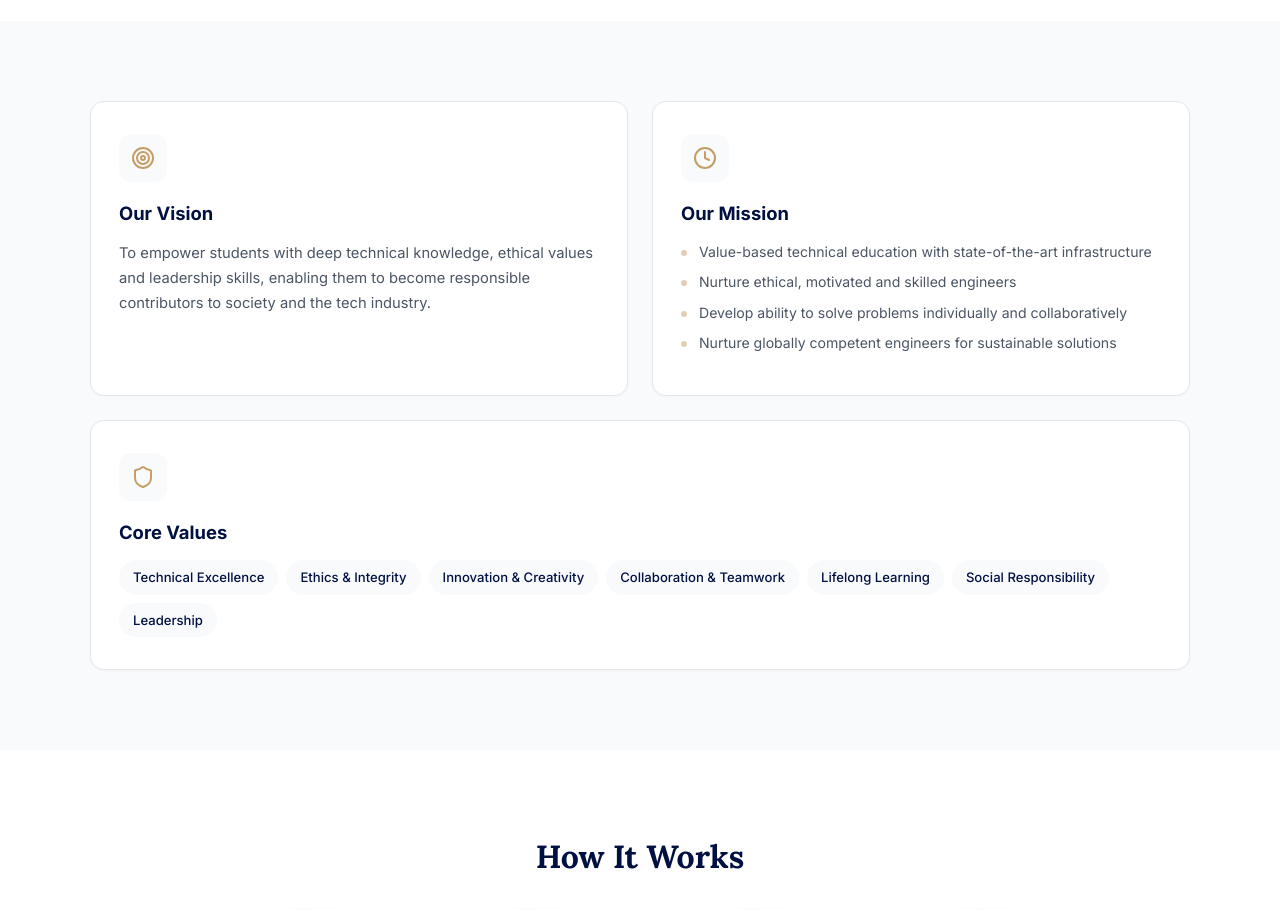
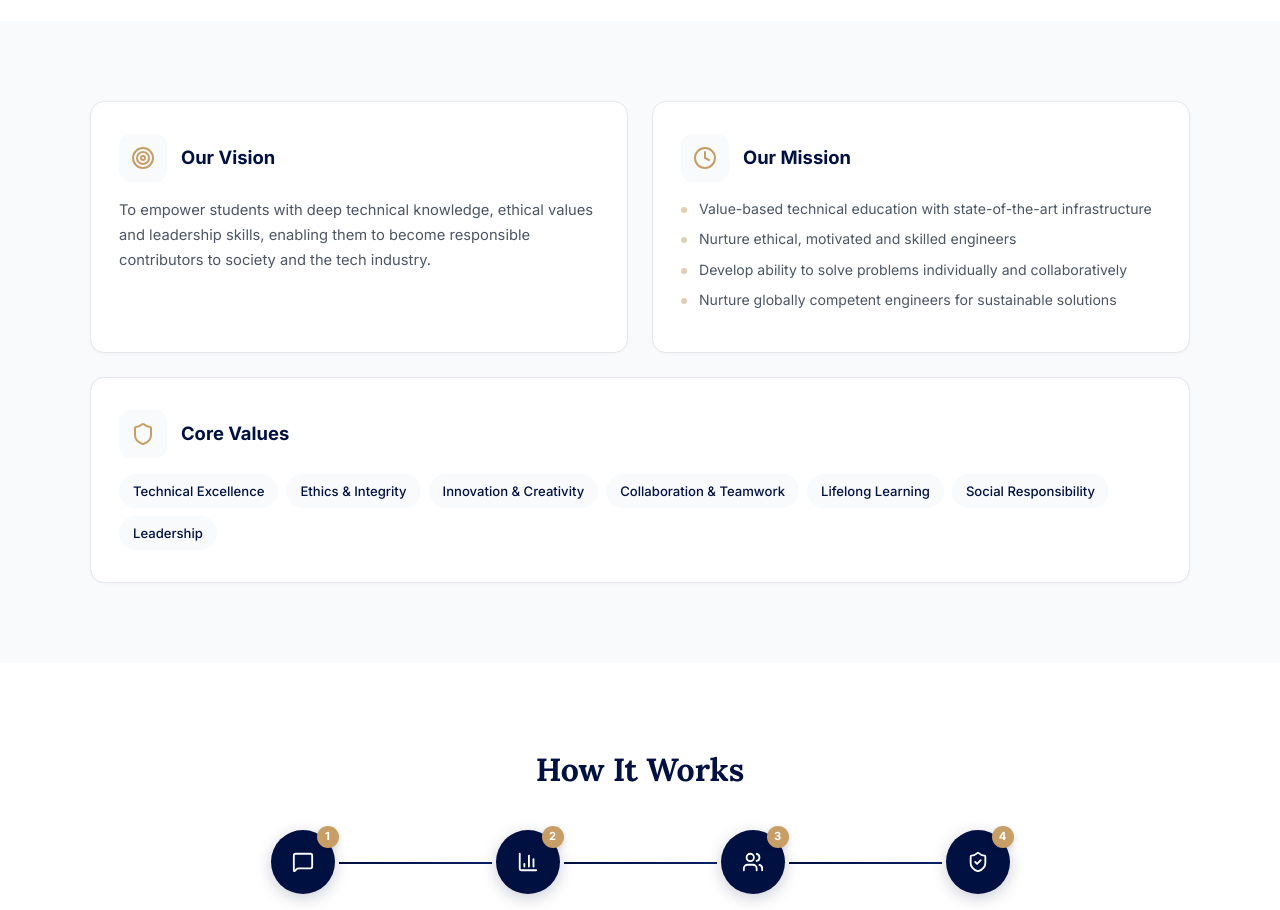
Before and after one commit to PawanSimha/SNPSU-StudentFeedbackCollectingSysytem, a React (Vite) app in the folder client/: page / in a window 1280 px wide. Shown: the part 1540-2450 px from the top of the page. Built offline with nearby package versions, Linux system fonts and the light colour scheme; no server answers.

Commit message:
VMV cards: icon and heading side by side
Restructured VMV card headers: wrapped icon + h3 in .vmv-card__header with display:flex align-items:center gap:14px. Removed margin-bottom from icon and h3 since they're now in a flex row.

```diff
--- a/client/src/components/Landing.jsx
+++ b/client/src/components/Landing.jsx
@@ -230,13 +230,17 @@ const Landing = () => {
         <div className="landing-section__inner">
           <div className="landing-vmv__grid">
             <div className="vmv-card">
+              <div className="vmv-card__header">
                 <div className="vmv-card__icon"><Target size={24} /></div>
                 <h3>Our Vision</h3>
+              </div>
               <p>To empower students with deep technical knowledge, ethical values and leadership skills, enabling them to become responsible contributors to society and the tech industry.</p>
             </div>
             <div className="vmv-card">
+              <div className="vmv-card__header">
                 <div className="vmv-card__icon"><Clock size={24} /></div>
                 <h3>Our Mission</h3>
+              </div>
               <ul>
                 <li>Value-based technical education with state-of-the-art infrastructure</li>
                 <li>Nurture ethical, motivated and skilled engineers</li>
@@ -245,8 +249,10 @@ const Landing = () => {
               </ul>
             </div>
             <div className="vmv-card vmv-card--wide">
+              <div className="vmv-card__header">
                 <div className="vmv-card__icon"><Shield size={24} /></div>
                 <h3>Core Values</h3>
+              </div>
               <div className="vmv-card__tags">
                 {['Technical Excellence', 'Ethics & Integrity', 'Innovation & Creativity', 'Collaboration & Teamwork', 'Lifelong Learning', 'Social Responsibility', 'Leadership'].map((v) => (
                   <span key={v}>{v}</span>
--- a/client/src/styles/Landing.css
+++ b/client/src/styles/Landing.css
@@ -197,6 +197,12 @@
 .vmv-card--wide {
   grid-column: 1 / -1;
 }
+.vmv-card__header {
+  display: flex;
+  align-items: center;
+  gap: 14px;
+  margin-bottom: 16px;
+}
 .vmv-card__icon {
   width: 48px;
   height: 48px;
@@ -206,12 +212,12 @@
   background: var(--gray-50);
   color: var(--accent);
   border-radius: 12px;
-  margin-bottom: 16px;
+  flex-shrink: 0;
 }
 .vmv-card h3 {
   font-size: 1.15rem;
   font-weight: 700;
-  margin: 0 0 12px;
+  margin: 0;
   color: var(--primary);
 }
 .vmv-card p {
```
Lines whose indentation alone changed are shown as unchanged.
